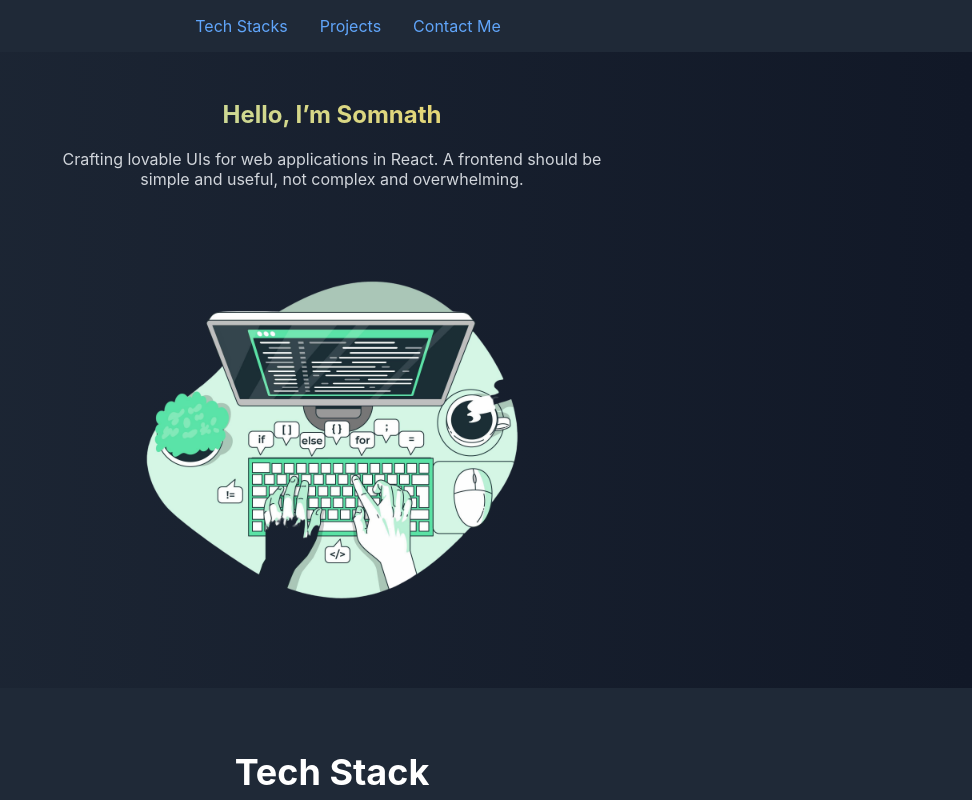
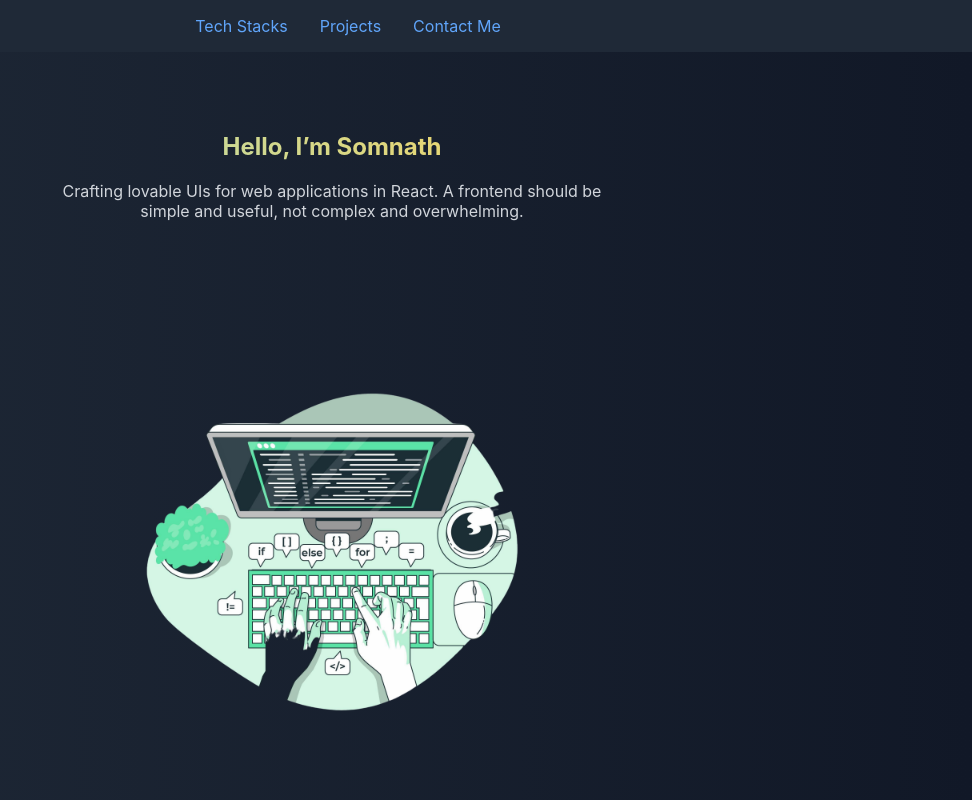
Before and after one commit to dessomu/PortFolio, a React (Vite) app: page / in a window 1280 px wide. Shown: the top 800 px of the page, without its empty margins (308-1280 px from the left). Built offline with nearby package versions, Linux system fonts and the light colour scheme; no server answers.

Commit message:
Update App.css

```diff
--- a/src/App.css
+++ b/src/App.css
@@ -52,8 +52,8 @@ nav {
   align-items: center;
   justify-content: space-between;
   margin-top:2rem;
-  padding: 3rem;
-  height: 70vh;
+  padding: 5rem;
+  height: 80vh;
   background: linear-gradient(to right, #1f2937, #111827); /* Gradient background */
   flex-direction: column; /* Stack content vertically on small screens */
   text-align: center; /* Center-align text on small screens */
```
